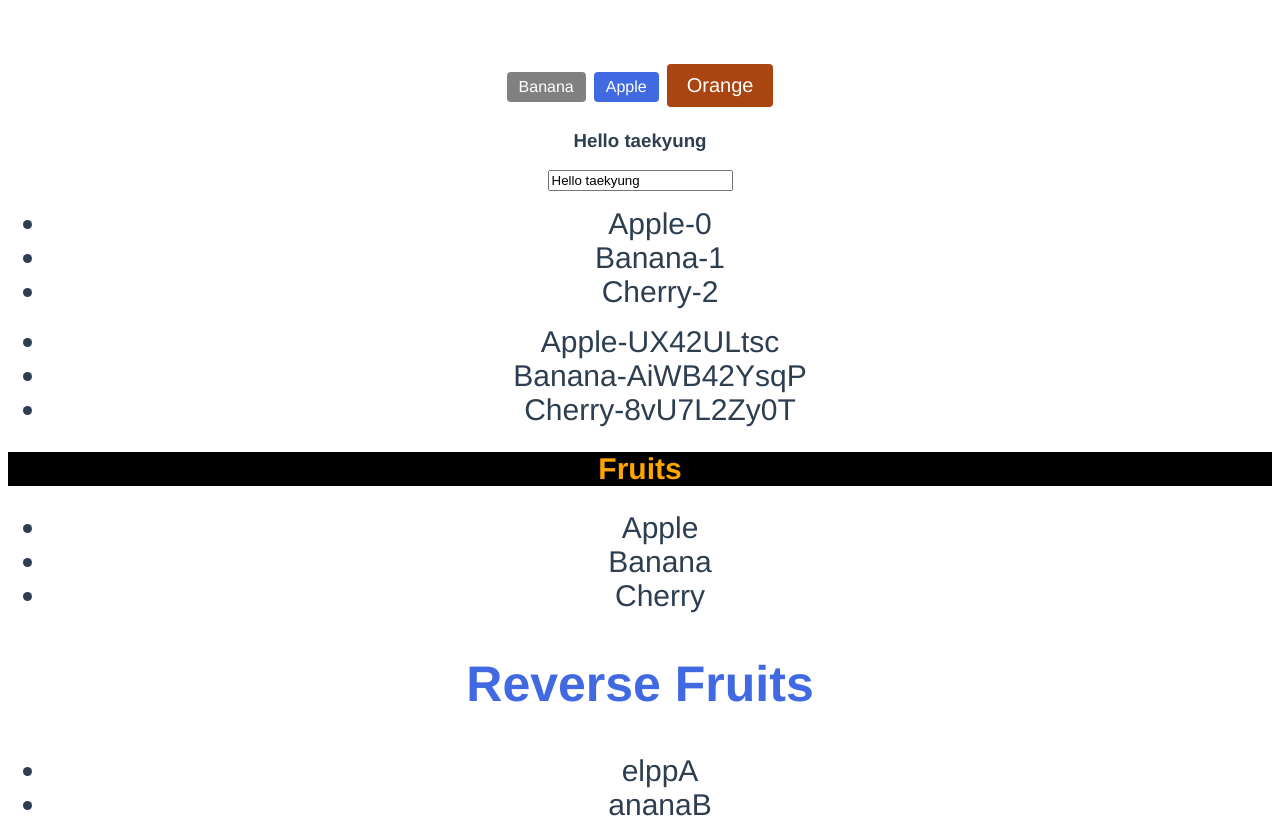
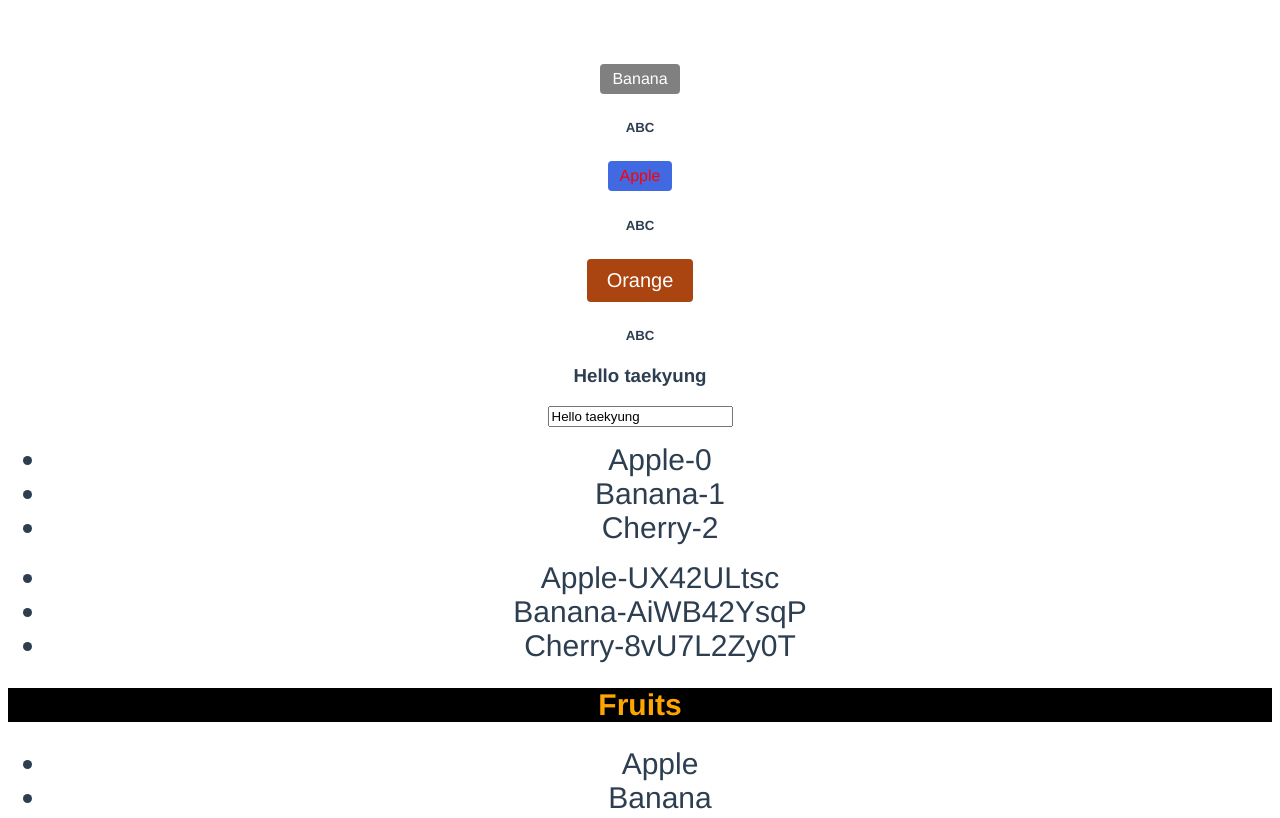
Before and after one commit to seaking7/vue-test, a Vue app: page / in a window 1280 px wide. Shown: the top 818 px of the page. Built offline with nearby package versions, Linux system fonts and the light colour scheme.

Commit message:
Emit을 이용해서 개별 Event정의해서 외부에서 호출 지정

```diff
--- a/src/App.vue
+++ b/src/App.vue
@@ -1,7 +1,9 @@
 <template>
-  <MyBtn text="Banana" />
-  <MyBtn text="Apple" color="royalblue" />
-  <MyBtn text="Orange" color="#A41" large />
+  <MyBtn @myEvent="log">Banana</MyBtn>
+  <MyBtn color="royalblue">
+    <span style="color: red;">Apple</span>
+  </MyBtn>
+  <MyBtn color="#A41" large>Orange</MyBtn>
   <EventTest></EventTest>
   <h1 @click="increase"> count : {{count}}</h1>
     <h1 v-once @click="add">{{ msg }} </h1>
@@ -87,23 +89,8 @@ export default {
     add() {
       this.msg += '!'
     },
-    changeStyle(event) {
-      this.fontStyle.color = 'red'
-      this.fontStyle.fontSize = '50px'
-      console.log(event)
-    },
-    handler(event) {
-      this.isShow = !this.isShow
-      console.log(event)
-    },
-    keyHandler(event) {
-      if(event.key === 'Enter'){
-        console.log('Enter!!')
-      }
-    },
-    inputHandler(event) {
-      this.msg = event.target.value
-      console.log(this.msg)
+    log() {
+      console.log('Click')
     }
   }
 }
--- a/src/components/MyBtn.vue
+++ b/src/components/MyBtn.vue
@@ -1,12 +1,17 @@
 <template>
     <div :style="{backgroundColor: color }"
     :class="{ large }" class="btn">
-    {{ text }}
+    <slot></slot>
     </div>
+    <h5 @dblclick="$emit('myEvent')">ABC</h5>
 </template>
 
 <script>
 export default {
+    inheritAttrs: false,
+    emits: [
+        'myEvent'
+    ],
     props: {
         color: {
             type: String,
@@ -15,10 +20,6 @@ export default {
         large: {
             type: Boolean,
             default: false
-        },
-        text: {
-            type: String,
-            default: ''
         }
     }
 
```
